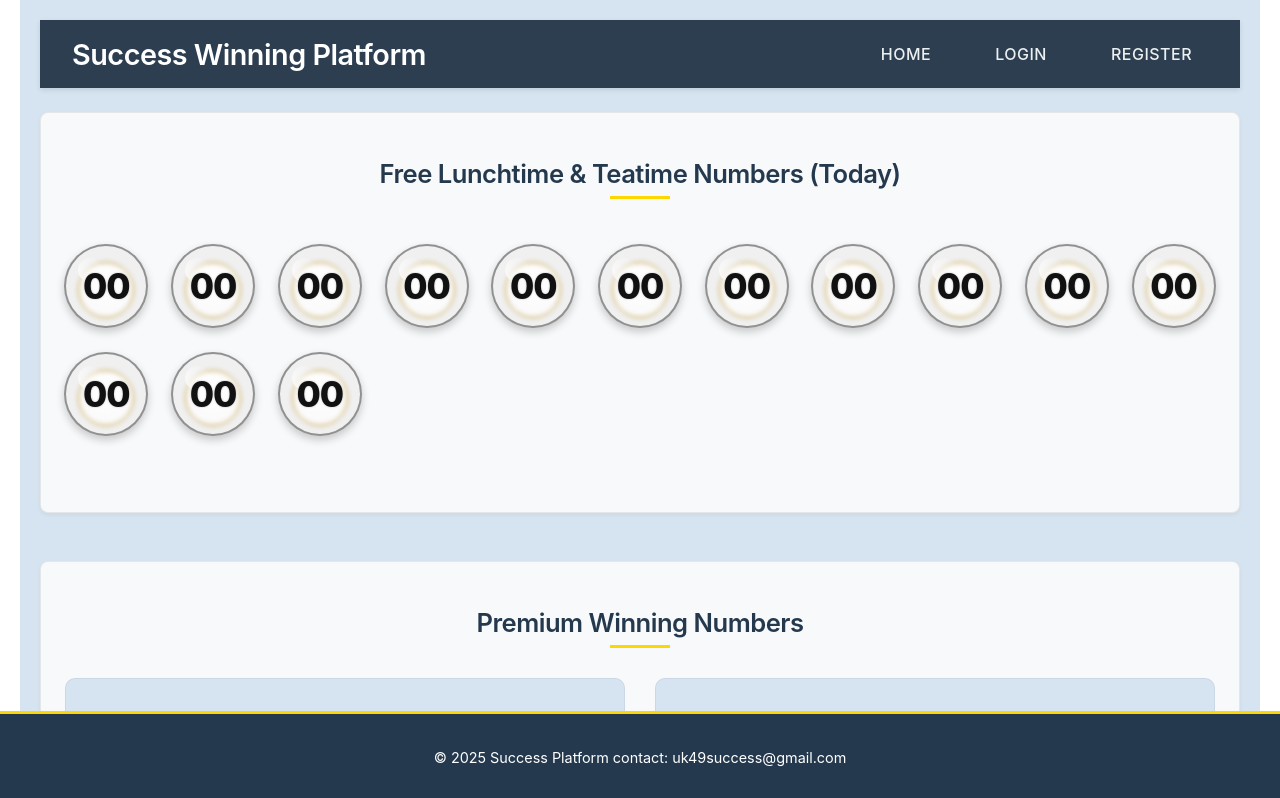
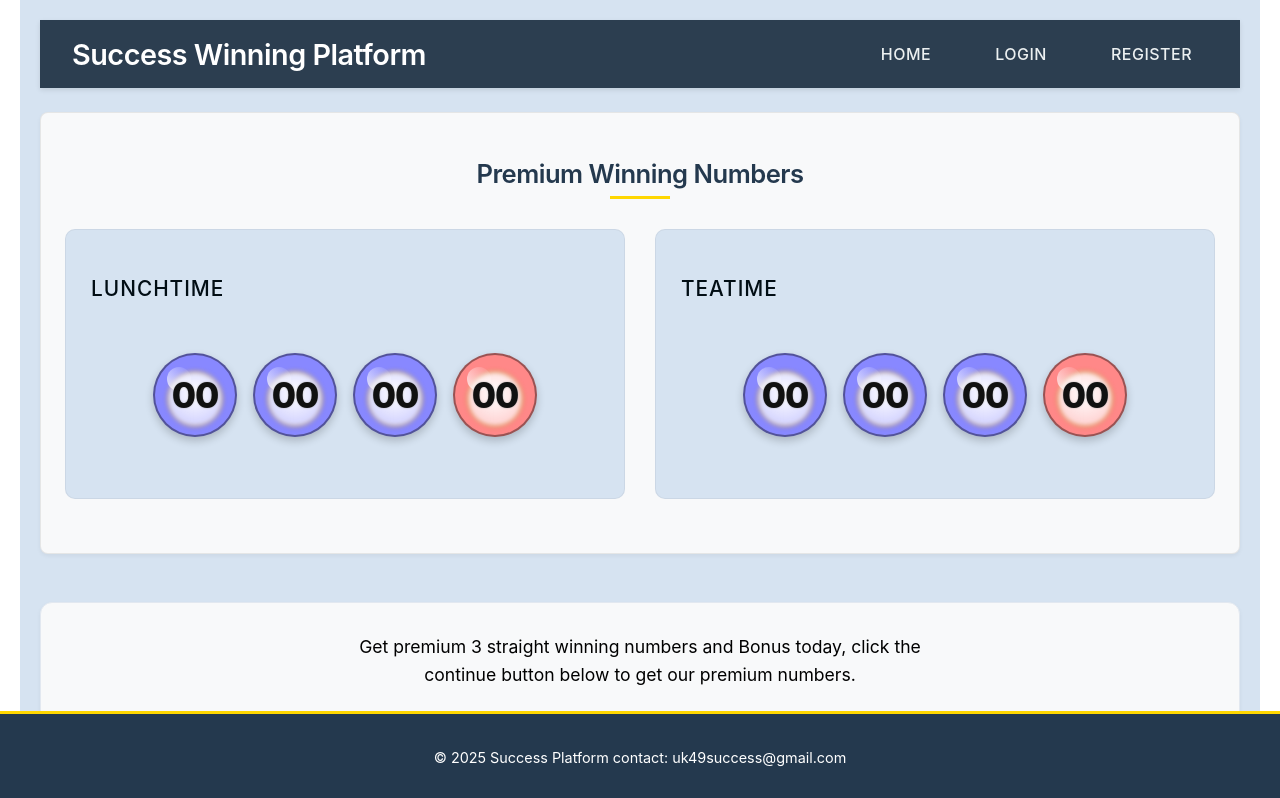
Before and after one commit to omas1st/successplatform, a React (Create React App) app: page / in a window 1280 px wide. Shown: the top 798 px of the page. Built offline with nearby package versions, Linux system fonts and the light colour scheme; no server answers; the HTML template or start-up script is replaced by a standard one.

Commit message:
Update Home.js

```diff
--- a/src/pages/Home.js
+++ b/src/pages/Home.js
@@ -17,7 +17,7 @@ const TESTIMONIALS = [
 {
   id: 'lerato',
   name: 'Lerato',
-  text: 'After falling for scams before, I finally trusted Success Winning Platform. I won R780,000 right after activation — I can’t stop smiling.',
+  text: 'After falling for scams before, I finally trusted Success Winning Platform. I won R780,000 right after activation — I can\'t stop smiling.',
   initialLikes: 32718,
 },
 {
@@ -419,7 +419,6 @@ const TESTIMONIALS = [
 ];
 
 export default function Home() {
-  const [freeBalls, setFreeBalls]     = useState(Array(14).fill('00'));
   const [premium, setPremium]         = useState({ lunchtime: Array(4).fill('00'), teatime: Array(4).fill('00') });
   const [pastWinning, setPastWinning] = useState({ lunchtime: Array(4).fill('00'), teatime: Array(4).fill('00') });
   const [pastResults, setPastResults] = useState({ lunchtime: Array(7).fill('00'), teatime: Array(7).fill('00') });
@@ -434,9 +433,8 @@ export default function Home() {
   const touchStartX = useRef(null);
   const autoAdvanceRef = useRef(null);
 
-  // Load lotto data
+  // Load lotto data - removed free balls
   useEffect(() => {
-    API.get('/lotto/free').then(r => setFreeBalls(r.data.balls)).catch(() => {});
     API.get('/lotto/premium').then(r => setPremium(r.data)).catch(() => {});
     API.get('/lotto/past-winning').then(r => setPastWinning(r.data)).catch(() => {});
     API.get('/lotto/past-results').then(r => setPastResults(r.data)).catch(() => {});
@@ -462,7 +460,7 @@ export default function Home() {
     localStorage.setItem('testimonials', JSON.stringify(stored));
   }, []);
 
-  // Handle temporary “blue” effect on like click
+  // Handle temporary "blue" effect on like click
   const handleLikeClick = id => {
     setJustLiked(prev => ({ ...prev, [id]: true }));
     setTimeout(() => {
@@ -563,12 +561,7 @@ export default function Home() {
       <Header hideNav />
 
       <main>
-        <section>
-          <h2>Free Lunchtime &amp; Teatime Numbers (Today)</h2>
-          <div className="balls-grid">
-            {freeBalls.map((v, i) => <LottoBall key={i} value={v} />)}
-          </div>
-        </section>
+        {/* Removed the 14 free balls section */}
 
         <section>
           <h2>Premium Winning Numbers</h2>
```
